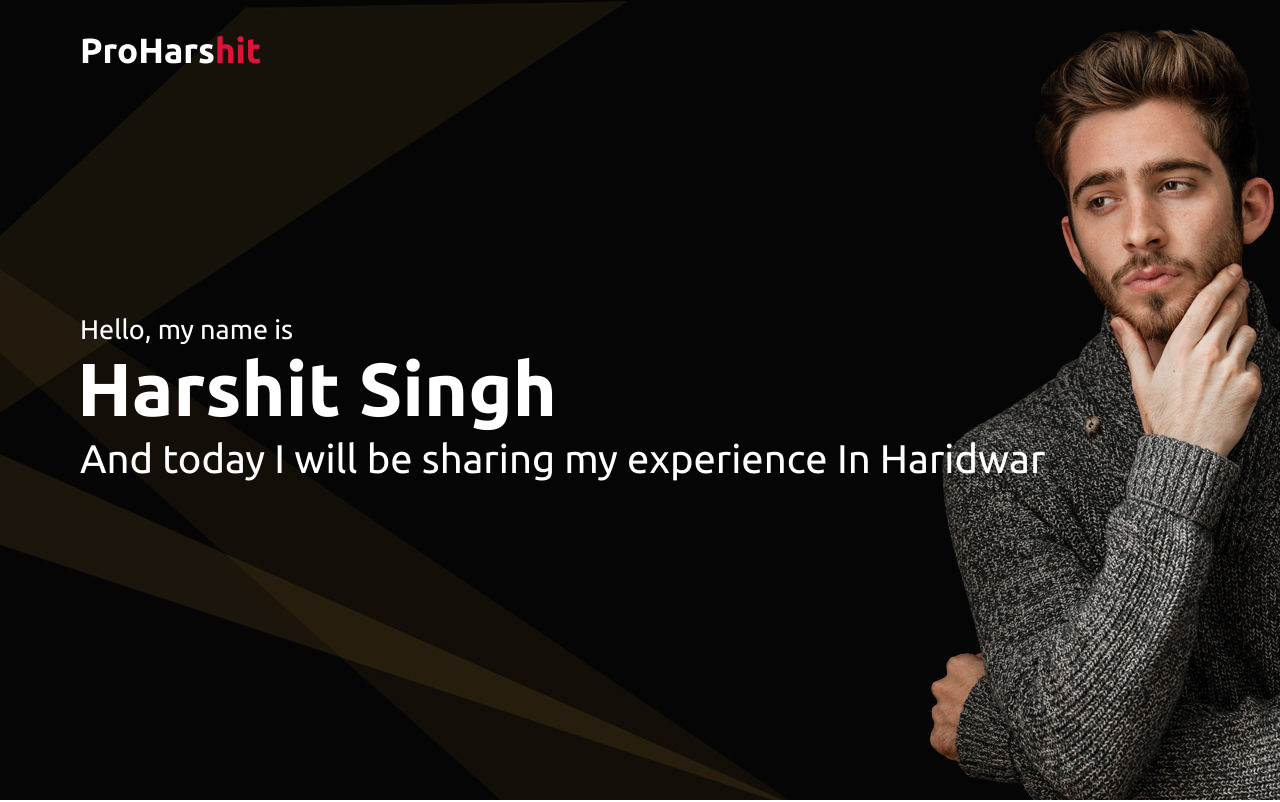
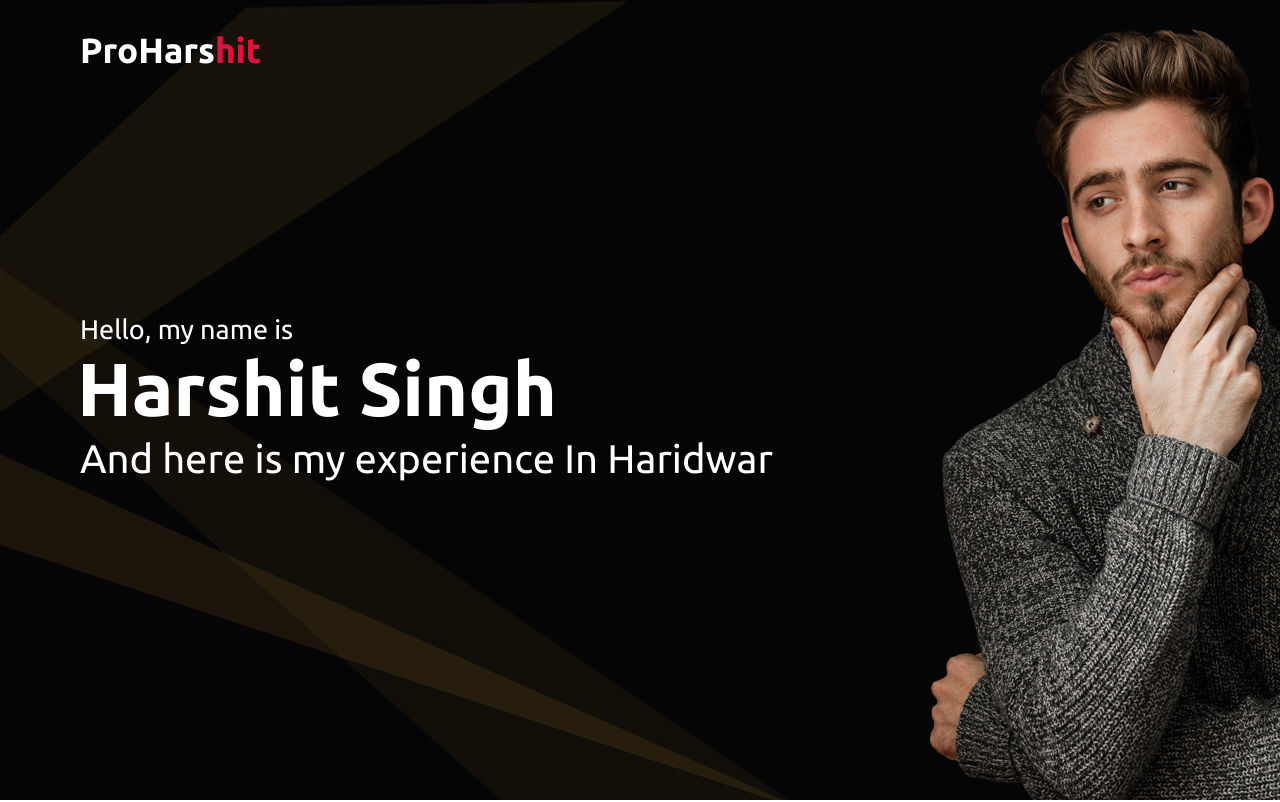
Before and after one commit to ProHarshit/proharshit.github.io, a plain HTML site: page holidays.html in a window 1280 px wide. Shown: the top 802 px of the page. Drawn offline with nearby package versions, Linux system fonts and the light colour scheme.

Commit message:
Update holidays.html

```diff
--- a/holidays.html
+++ b/holidays.html
@@ -26,7 +26,7 @@
             <div class="home-content">
                 <div class="text-1">Hello, my name is</div>
                 <div class="text-2">Harshit Singh</div>
-                <div class="text-3">And today I will be sharing my experience In Haridwar</div>
+                <div class="text-3">And here is my experience In Haridwar</div>
             </div>
         </div>
     </section>
```
